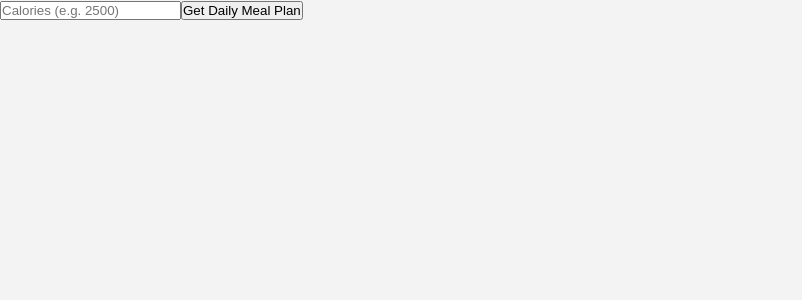
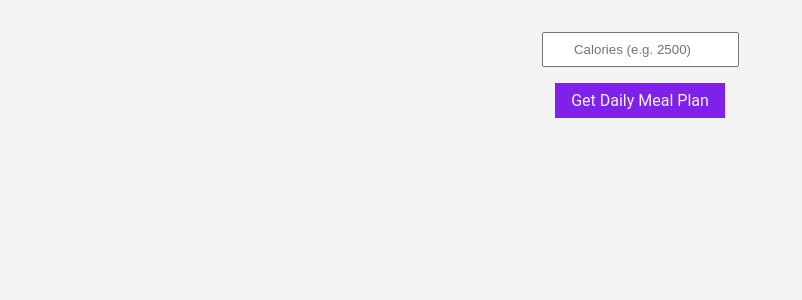
Before and after one commit to ventura0121/Daily-Recipes, a React (Create React App) app: page / in a window 1280 px wide. Shown: the top 300 px of the page, without its empty margins (0-802 px from the left). Built offline with nearby package versions, Linux system fonts and the light colour scheme.

Commit message:
Added css styling

```diff
--- a/src/index.css
+++ b/src/index.css
@@ -1,13 +1,116 @@
-body {
+* {
   margin: 0;
-  font-family: -apple-system, BlinkMacSystemFont, 'Segoe UI', 'Roboto', 'Oxygen',
-    'Ubuntu', 'Cantarell', 'Fira Sans', 'Droid Sans', 'Helvetica Neue',
-    sans-serif;
-  -webkit-font-smoothing: antialiased;
-  -moz-osx-font-smoothing: grayscale;
+  padding: 0;
 }
 
-code {
-  font-family: source-code-pro, Menlo, Monaco, Consolas, 'Courier New',
-    monospace;
+body {
+  font-family: "Roboto", sans-seriff;
+  background-color: #f3f3f3;
 }
+
+.App{
+  display: flex;
+  align-items: center;
+  flex-direction: column;
+}
+
+section {
+  margin: 2rem 0 1rem 0;
+}
+
+.controls {
+  display: flex;
+  align-items: center;
+  flex-direction: column;
+}
+
+input {
+  text-align: center;
+  padding: 0.5rem;
+  margin-bottom: 1rem;
+}
+
+button{
+  padding: 0.5rem 1rem;
+  background-color: #7f21eb;
+  color: #f3f3f3;
+  border: none;
+  font-family: "Roboto", sans-serif;
+  font-size: 1rem;
+}
+
+button:hover {
+  curson: pointer;
+  background-color: #6a0fd3;
+}
+
+main {
+  display: flex;
+  flex-direction: column;
+  align-items: center;
+}
+
+h1 {
+  text-align: center;
+  margin-bottom: 2rem;
+}
+
+.nutrients ul {
+  display: flex;
+  width: 35rem;
+  justify-content: space-evenly;
+}
+
+ul {
+  list-style: none;
+}
+
+.meals {
+  display: flex;
+}
+
+img {
+  width: 100%;
+  margin-bottom: 1rem;
+}
+
+article{
+  display: flex;
+  flex-direction: column;
+  padding: 2rem;
+  margin: 0 1rem;
+  max-width: 18rem;
+  box-shadow: 0 4px 8px 2px rgba(77, 77, 77, 0.15)
+}
+
+.instructions {
+  font-size: 0.9rem;
+  margin-bottom: 1 rem;
+}
+
+a {
+  text-decoration: none;
+  background-color: #7f21eb;
+  color: #f3f3f3;
+  width: fit-content;
+  padding: 0.5rem 1rem;
+}
+
+a:hover {
+  cursor: pointer;
+  background-color: #6a0fd3;
+}
+
+@media only screen and (max-width: 550px) {
+  .meals {
+    flex-direction: column;
+    align-items: center;
+  }
+
+  .nutrients ul {
+    display: flex;
+    flex-direction: column;
+    align-items: center;
+    width: 100%;
+  }
+}
```
